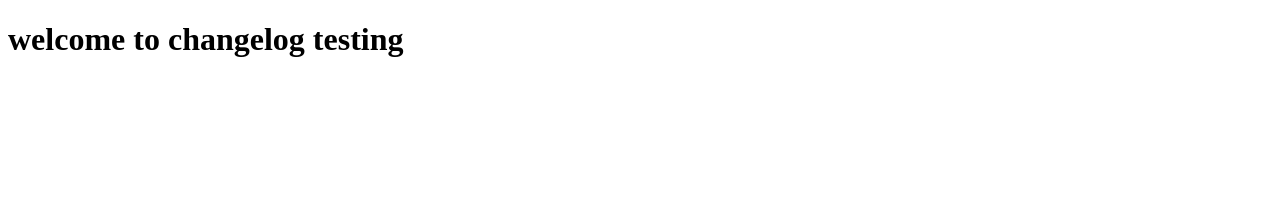
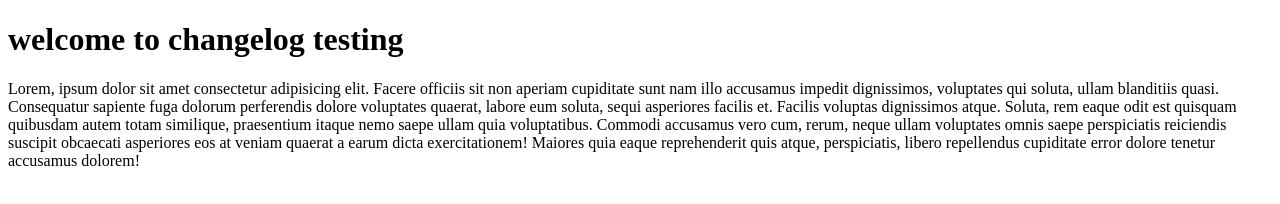
Before and after one commit to trigosop/test-changelog-commitlint, a website: page index.html in a window 1280 px wide. Drawn offline with Linux system fonts and the light colour scheme.

Commit message:
update index

```diff
--- a/index.html
+++ b/index.html
@@ -8,5 +8,6 @@
 </head>
 <body>
     <h1>welcome to changelog testing</h1>
+    <p>Lorem, ipsum dolor sit amet consectetur adipisicing elit. Facere officiis sit non aperiam cupiditate sunt nam illo accusamus impedit dignissimos, voluptates qui soluta, ullam blanditiis quasi. Consequatur sapiente fuga dolorum perferendis dolore voluptates quaerat, labore eum soluta, sequi asperiores facilis et. Facilis voluptas dignissimos atque. Soluta, rem eaque odit est quisquam quibusdam autem totam similique, praesentium itaque nemo saepe ullam quia voluptatibus. Commodi accusamus vero cum, rerum, neque ullam voluptates omnis saepe perspiciatis reiciendis suscipit obcaecati asperiores eos at veniam quaerat a earum dicta exercitationem! Maiores quia eaque reprehenderit quis atque, perspiciatis, libero repellendus cupiditate error dolore tenetur accusamus dolorem!</p>
 </body>
 </html>
```
